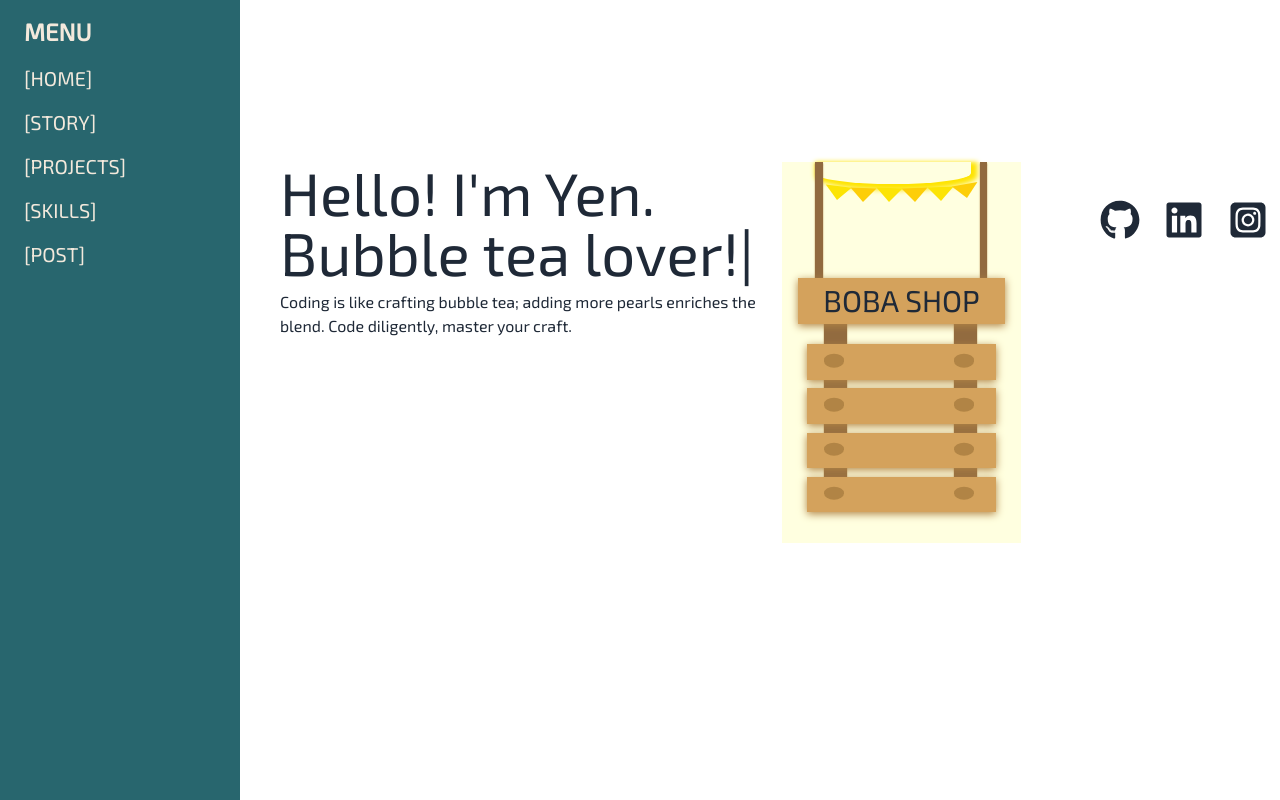
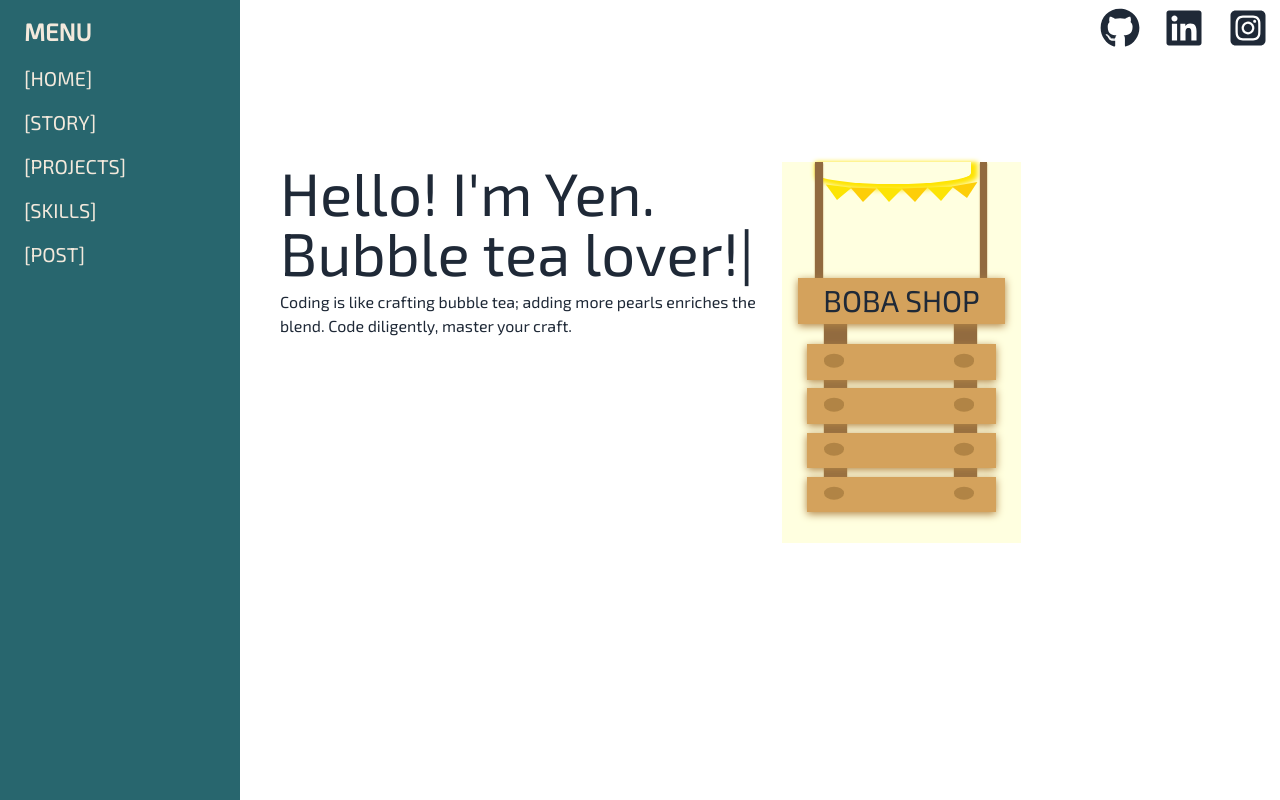
Before and after one commit to yll9108/portfolio-bubble-tea, a Next.js app: page / in a window 1280 px wide. Built offline with nearby package versions, Linux system fonts and the light colour scheme.

Commit message:
try to fix header

```diff
--- a/src/app/common/Contact.jsx
+++ b/src/app/common/Contact.jsx
@@ -4,7 +4,7 @@ import icons from "./contactInfo";
 
 function Contact() {
     return (
-        <div className="flex flex-col">
+        <div className="flex flex-row sm:flex-col">
             <div className="sticky top-48">
                 {/* <div className="flex flex-col gap-5 absolute top-1/3 right-5"> */}
                 {icons.map((icon) => (
--- a/src/app/common/Header.jsx
+++ b/src/app/common/Header.jsx
@@ -1,5 +1,6 @@
 "use client";
 import React from "react";
+import Contact from "./Contact";
 
 function Menu({ item, href }) {
     return (
@@ -49,6 +50,7 @@ export function HeaderSmall() {
                 <div className="flex-1 px-2  lg:flex-none">
                     <a className="text-lg font-bold">Yen's</a>
                 </div>
+                <Contact />
                 <div className="flex justify-end flex-1 px-2">
                     <div className="flex items-stretch">
                         {/* <a className="btn btn-ghost rounded-btn">Button</a> */}
--- a/src/app/layout.jsx
+++ b/src/app/layout.jsx
@@ -14,7 +14,7 @@ export default function RootLayout({ children }) {
     return (
         <html lang="en">
             <body className={exo_2.className}>
-                <div className="md:flex">
+                <div className="sm:flex">
                     <div className="hidden sm:block h-full">
                         <HeaderLG />
                     </div>
@@ -22,7 +22,9 @@ export default function RootLayout({ children }) {
                         <HeaderSmall />
                     </div>
                     {children}
-                    <Contact />
+                    <div className="hidden sm:block">
+                        <Contact />
+                    </div>
                 </div>
             </body>
         </html>
```
